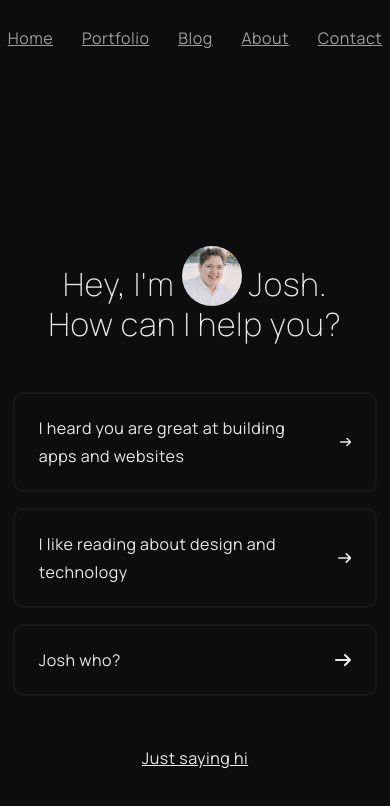
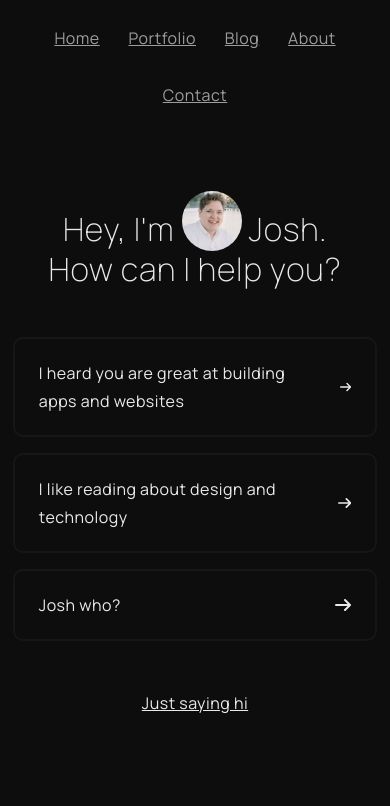
Before and after one commit to joshferrell/website, a Next.js app: page / in a window 390 px wide. Shown: the top 806 px of the page. Built offline with nearby package versions, Linux system fonts and the light colour scheme.

Commit message:
fix: spacing of elements for mobile

```diff
--- a/src/app/layout.tsx
+++ b/src/app/layout.tsx
@@ -38,6 +38,7 @@ export default function RootLayout({
               alignItems: 'center',
               justifyContent: 'center',
               gap: '1.8rem',
+              flexWrap: 'wrap',
               listStyleType: 'none',
               padding: '1.5rem',
             }}
--- a/src/app/page.module.scss
+++ b/src/app/page.module.scss
@@ -1,7 +1,7 @@
 
 .main {
     max-width: fit-content;
-    margin: 10rem auto;
+    margin: 3rem auto;
 
     display: flex;
     flex-direction: column;
@@ -9,6 +9,14 @@
     align-items: center;
 
     text-align: center;
+
+    @media screen and (min-width: 810px) {
+        margin: 6rem auto;
+    }
+
+    @media screen and (min-width: 1438px) {
+        margin: 10rem auto;
+    }
 }
 
 .heading {
```
